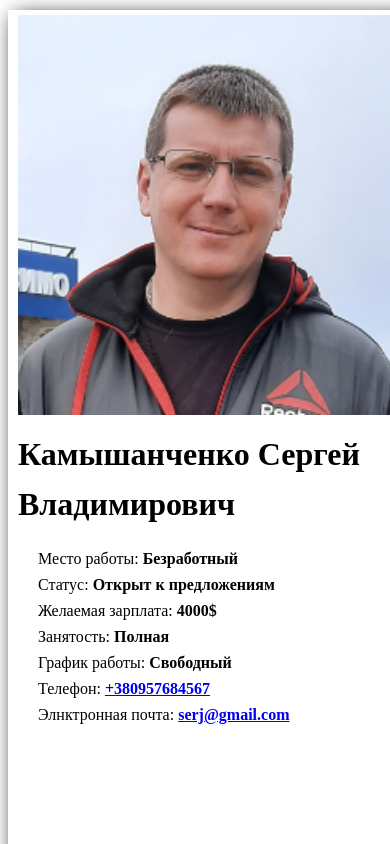
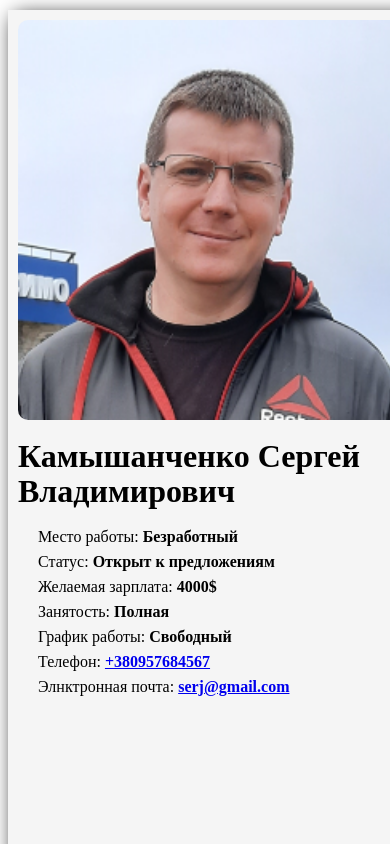
Before and after one commit to Sergeii-K/Summary, a plain HTML site: page Sites/Summary/index.html in a window 390 px wide. Shown: the top 844 px of the page. Drawn offline with Linux system fonts and the light colour scheme.

Commit message:
Summary-1

```diff
--- a/Sites/Summary/index.html
+++ b/Sites/Summary/index.html
@@ -6,25 +6,26 @@
 	<meta name="discription" content="....">
 	<meta name="keywords" content="....">
 	<link rel="stylesheet" href="./styles/main.css">
+    <link rel="stylesheet" href="https://cdnjs.cloudflare.com/ajax/libs/font-awesome/6.1.1/css/all.min.css">
 </head>
 
 <body>
   <div class="page">
         <div class="photo">
 
-
-              <img src="pictures/I.png" alt=" Фото Камышанченко Сергей">
-
+            <img src="pictures/I.png" alt=" Фото Камышанченко Сергей">
 
             <div class="name">
                 <h1> Камышанченко Сергей Владимирович </h1>
-                <p> Место работы: <span> Безработный </span> </p>
-                <p> Статус: <span> Открыт к предложениям </p>
-                <p> Желаемая зарплата: <span> 4000$ </span> </p>
-                <p> Занятость: <span> Полная </span> </h4>
-                <p> График работы: <span> Свободный </span> </h4>
-                <p> Телефон: <a href="+380957684567"> <span> +380957684567 </a> </span> </h4>
-                <p> Элнктронная почта: <a href="serj@gmail.com"> <span> serj@gmail.com </a> </span> </h4>
+                <div class="info">
+                <p> <i class="fa-solid fa-industry"> </i> Место работы: <span> Безработный </span> </p>
+                <p> <i class="fa-solid fa-rotate"> </i> Статус: <span> Открыт к предложениям </p>
+                <p> <i class="fa-solid fa-circle-dollar-to-slot"></i> Желаемая зарплата: <span> 4000$ </span> </p>
+                <p> <i class="fa-solid fa-person-digging"> </i> Занятость: <span> Полная </span> </h4>
+                <p> <i class="fa-solid fa-calendar-days"> </i>  График работы: <span> Свободный </span> </h4>
+                <p> <i class="fa-solid fa-phone"> </i>  Телефон: <a href="+380957684567"> <span> +380957684567 </a> </span> </h4>
+                <p> <i class="fa-solid fa-at"> </i> Элнктронная почта: <a href="serj@gmail.com"> <span> serj@gmail.com </a> </span> </h4>
+                </div>
             </div>
         </div>
 
--- a/Sites/Summary/styles/main.css
+++ b/Sites/Summary/styles/main.css
@@ -7,6 +7,7 @@
     height: 1500px;
     margin:  auto;
     box-shadow: 6px 6px 20px;
+    background-color:whitesmoke;
 }
 
 .photo {
@@ -14,15 +15,16 @@
     margin: 10px 5px;
    }
 
+
+
+
+
+
 img {
     width: 250px;
     height: 250px;
     margin: 20px;
-}
-
-.name {
-    line-height: 10px;
-    margin: auto;
+    border-radius: 10px;
 }
 
 .name h1 {
@@ -30,42 +32,40 @@ img {
     margin: 15px 0px 25px;
 }
 
-
 .name span {
 font-weight: 900;
 }
 
 .name p {
-    padding-left: 20px;
+    margin: 0px 20px;
+    line-height: 25px;
 }
 
 @media screen and (max-width: 576px) {
     .photo {
         display: block;
-
-    }
+     }
 
     .name {
         width: 50%;
         margin: 5px;
+    }
 
-    }
     img {
         width: 400px;
         height: 400px;
-        margin:  5px;
-    }
-    .name h1 {
-        line-height: 50px;
-        margin: 0px 0px 25px;
+        margin: 10px 5px;
     }
 
+    .name h1 {
+        line-height: 35px;
+        margin: 0px 0px 15px;
+    }
 
     .name span {
     font-weight: 900;
     }
 
-    .name p {
-        padding-left: 20px;
-    }
-}
+  .name i {
+      display: none;
+  }
```
